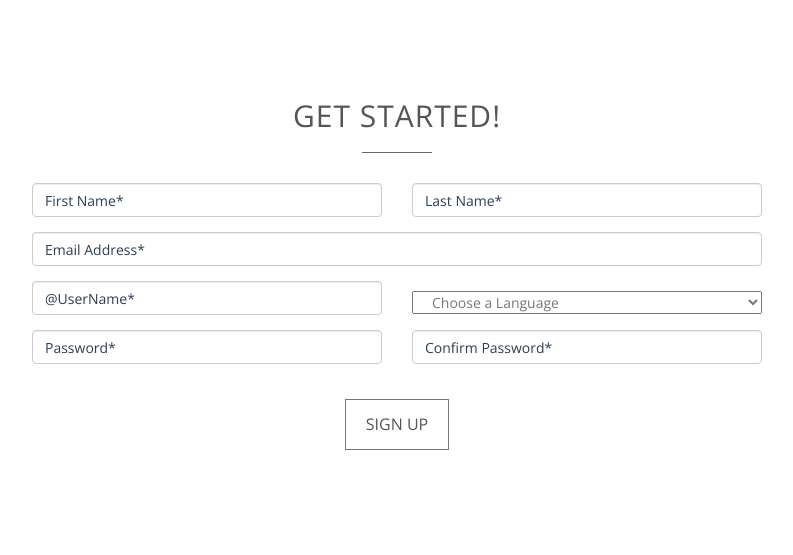
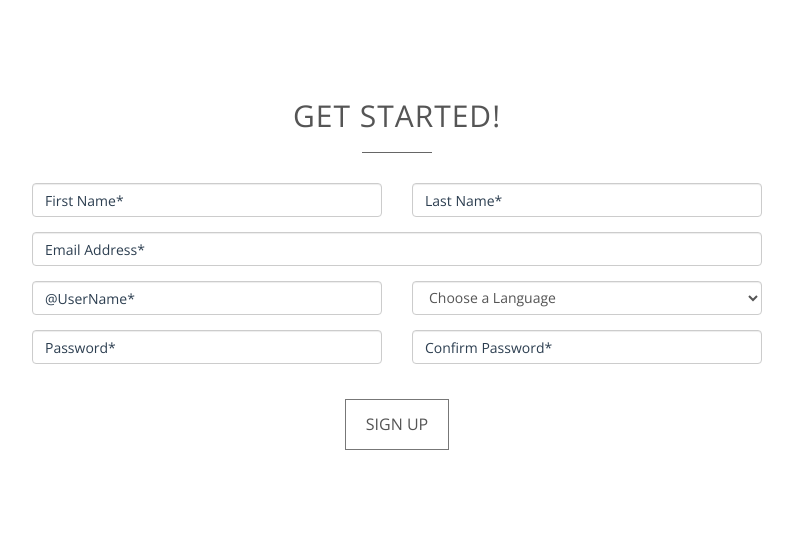
Before and after one commit to jagalletta/ProjTry2, a PHP site: page /signup.php in a window 1280 px wide. Shown: the part 51-606 px from the top of the page, without its empty margins (243-1036 px from the left). Run offline with PHP 8.4, Linux system fonts and the light colour scheme.

Commit message:
Adjusted CSS Style on language dropdown to match form.

```diff
--- a/signup.php
+++ b/signup.php
@@ -203,17 +203,17 @@ if ($_SERVER["REQUEST_METHOD"] == "POST") {
                             </div>
                         </div>
                         <div class="row">
-                            <div class="col-md-6">
+                            <div class="col-md-6" style="vertical-align:middle; ">
                                 <div class="form-group <?php echo (!empty($username_err)) ? 'has-error' : ''; ?>">
                                     <input type="text" id="userName1" name="userName" class="form-control" value="<?php echo $userName; ?>" placeholder="@UserName*" required="required">
                                     <p class="help-block text-danger"><?php echo $username_err; ?></p>
                                 </div>
                             </div>
                             <div class="col-md-6">
-                                <div class="form-group<?php echo (!empty($lang_err)) ? 'has-error' : ''; ?>">
-                                    <select class="col-md-12" name="langValue" class="form-control"value="<?php echo $lang; ?>" placeholder= "Choose a Language">
+                                <div class="form-group <?php echo (!empty($lang_err)) ? 'has-error' : ''; ?>">
+                                    <select class="form-control " name="langValue" class="form-control"value="<?php echo $lang; ?>" placeholder= "Choose a Language">
                                         <p class="help-block text-danger"><?php echo $lang_err; ?></p>
-                                        <option value="Lanug">Choose a Language</option>
+                                        <option value="EN">Choose a Language</option>
                                         <option value="AF">Afrikanns</option>
                                         <option value="SQ">Albanian</option>
                                         <option value="AR">Arabic</option>
```
